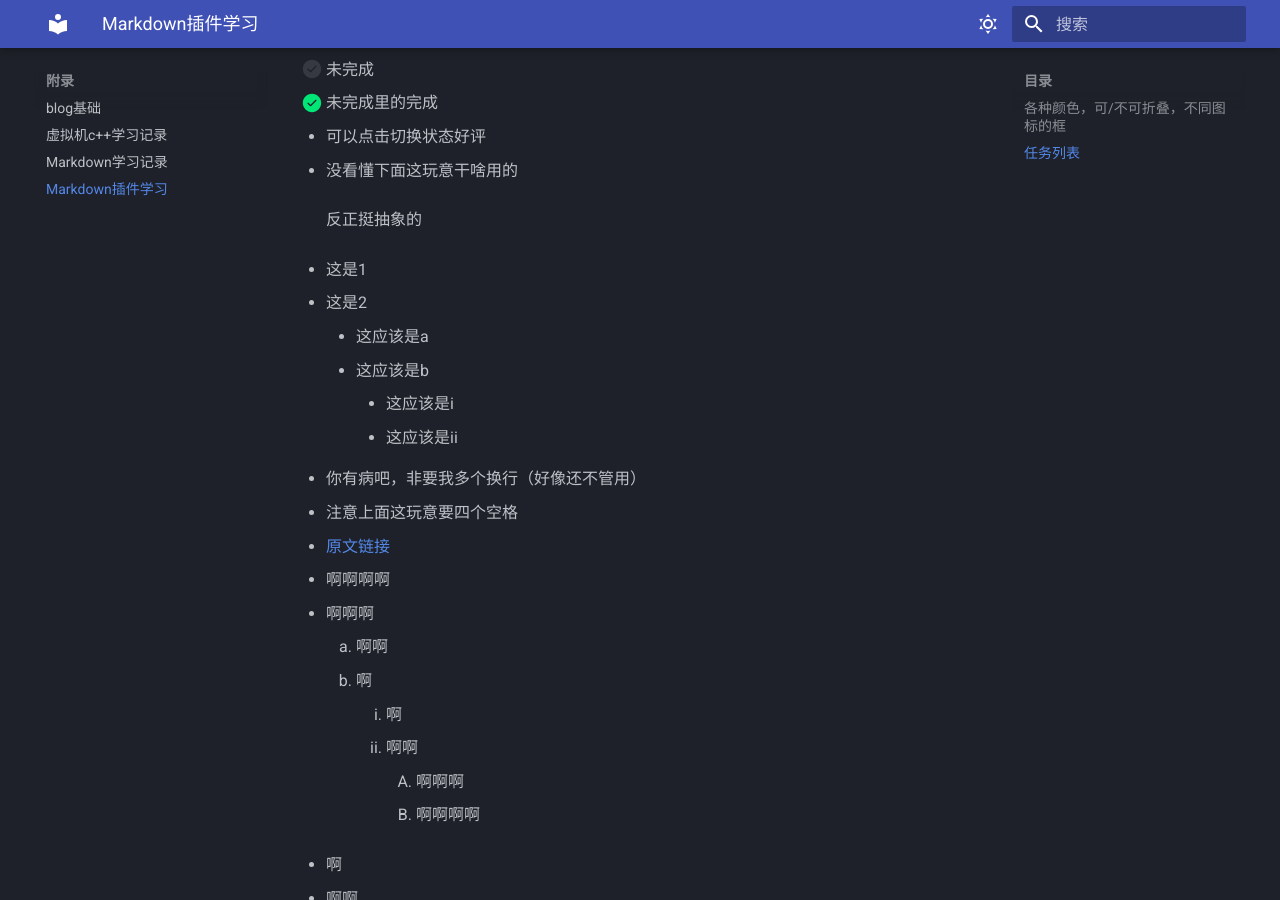
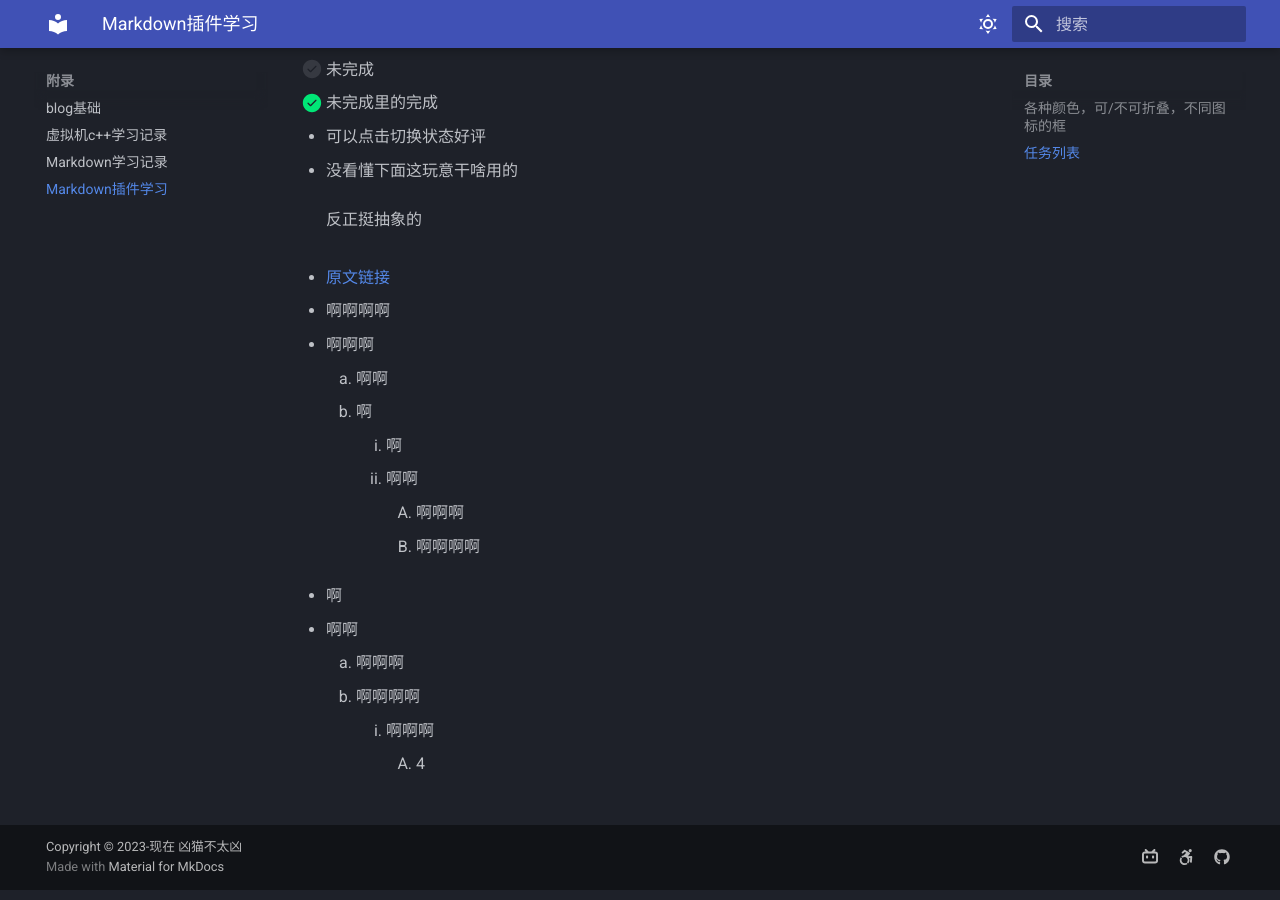
Before and after one commit to Xmbtx/xmbtx-blog, an MkDocs documentation site: the page built from docs/mkd/mkdex.md, in a window 1280 px wide and 900 px high, scrolled down 464 px. Built offline with MkDocs 1.6.1 and Material for MkDocs 9.7.7, drawn with Linux system fonts in a browser that asks for light colours.

Commit message:
2023-11-15_01:40:33 update

```diff
--- a/docs/mkd/mkdex.md
+++ b/docs/mkd/mkdex.md
@@ -21,19 +21,6 @@
 
 :   反正挺抽象的
 
-- 这是1
-- 这是2
-    - 这应该是a
-    - 这应该是b
-        - 这应该是i
-        - 这应该是ii
-
-
-
-- 你有病吧，非要我多个换行（好像还不管用）
-
-- 注意上面这玩意要四个空格
-
 - [原文链接](https://squidfunk.github.io/mkdocs-material/reference/lists/)
 
 
```
